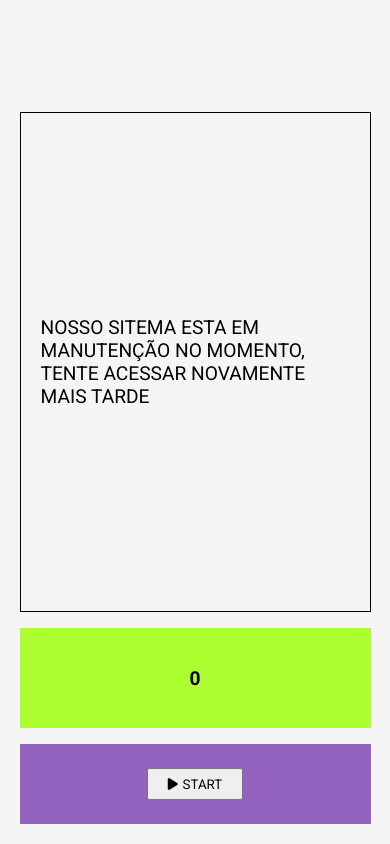
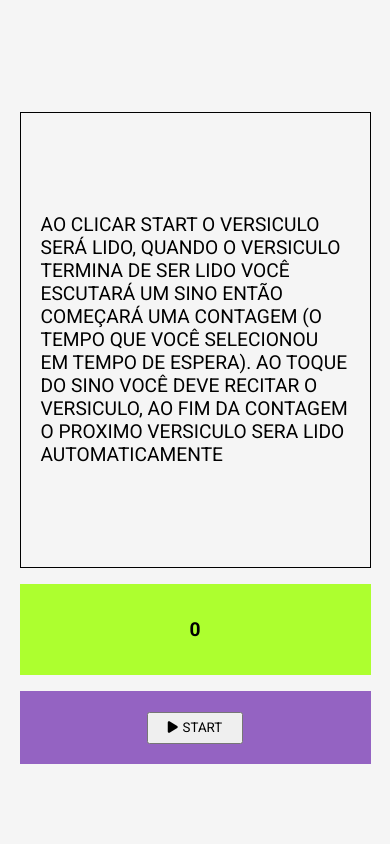
Before and after one commit to DomCarlosAdriano/Recita_Biblia, a plain HTML site: page leitor.html in a window 390 px wide. Drawn offline with Linux system fonts and the light colour scheme.

Commit message:
terceiro commit

```diff
--- a/leitor.html
+++ b/leitor.html
@@ -28,8 +28,11 @@
       <div class="box">
         <ul class="slide">
           <li class="verso">
-            NOSSO SITEMA ESTA EM MANUTENÇÃO NO MOMENTO, TENTE ACESSAR NOVAMENTE
-            MAIS TARDE
+            AO CLICAR START O VERSICULO SERÁ LIDO, QUANDO O VERSICULO TERMINA DE
+            SER LIDO VOCÊ ESCUTARÁ UM SINO ENTÃO COMEÇARÁ UMA CONTAGEM (O TEMPO
+            QUE VOCÊ SELECIONOU EM TEMPO DE ESPERA). AO TOQUE DO SINO VOCÊ DEVE
+            RECITAR O VERSICULO, AO FIM DA CONTAGEM O PROXIMO VERSICULO SERA
+            LIDO AUTOMATICAMENTE
           </li>
         </ul>
       </div>
--- a/leitor.js
+++ b/leitor.js
@@ -9,7 +9,7 @@ const audio = new Audio("./audio/sino.mp3");
 
 let contadorVersos = 0;
 let timeWait = Number(localStorage.getItem("time"));
-console.log(typeof timeWait);
+
 let currentTime = 0;
 
 const inserirVersos = (arrayVersos) => {
@@ -44,7 +44,6 @@ const leitor = () => {
           currentTime = 0;
           time.innerText = "0";
 
-          console.log("fim");
           leitor();
         }
       }, 1000);
@@ -52,12 +51,9 @@ const leitor = () => {
   }
 };
 
-document.addEventListener("DOMContentLoaded", () => {
+play.addEventListener("click", () => {
   const data = JSON.parse(localStorage.getItem("data"));
   inserirVersos(data);
-});
-
-play.addEventListener("click", () => {
   back.style.display = "inline-block";
   play.style.display = "none";
   leitor();
--- a/script.js
+++ b/script.js
@@ -11,7 +11,7 @@ const fetchChapters = async (book) => {
 };
 
 const fetchVerses = async (book, cap) => {
-  const resposta = await fetch(`${url}/verses/nvi/${book}/${cap}`);
+  const resposta = await fetch(`${url}/verses/ra/${book}/${cap}`);
   return resposta.json();
 };
 
--- a/style.css
+++ b/style.css
@@ -177,4 +177,8 @@ header h1 {
   .control {
     width: 90%;
   }
+
+  .conteiner {
+    padding-bottom: 5rem;
+  }
 }
```
Also changed, not shown: index.html (+1 -1 lines), 1 other file.
